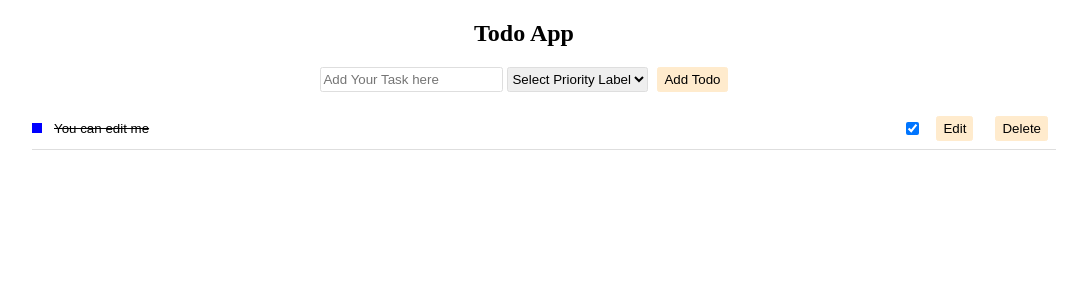
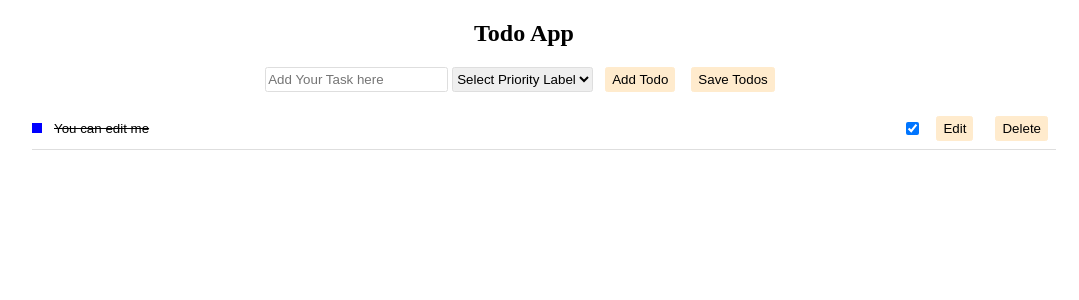
Before and after one commit to ponikar/react-todo, a React (Create React App) app: page / in a window 1280 px wide. Shown: the top 300 px of the page, without its empty margins (116-1195 px from the left). Built offline with nearby package versions, Linux system fonts and the light colour scheme.

Commit message:
Feature: Saving todos in Local Storage

```diff
--- a/src/components/todos/new-todo.jsx
+++ b/src/components/todos/new-todo.jsx
@@ -1,12 +1,15 @@
-import React, { useRef, useState } from "react";
+import React, { useEffect, useRef, useState } from "react";
 import { useTodos } from "../../contexts/todos-context";
+import { saveTodos } from "../../utils/local-storage";
 import { SelectPriorityInput } from "../common/select-priority-input";
+import { TodoButton } from "./todo-button";
 
 const INITIAL_STATE = { task: "", completed: false, priority: "normal" };
 export const NewTodo = () => {
-  const { createTodo } = useTodos();
+  const { createTodo, todos } = useTodos();
   const [newTodo, setNewTodo] = useState(INITIAL_STATE);
   const inputRef = useRef(null);
+  const [isSaved, setIsSaved] = useState(false);
 
   const onInputChange = (e) => {
     setNewTodo({ ...newTodo, [e.target.name]: e.target.value });
@@ -16,6 +19,16 @@ export const NewTodo = () => {
     if (!newTodo.task) return inputRef.current.focus();
     createTodo({ ...newTodo, id: new Date().getTime() });
     setNewTodo(INITIAL_STATE);
+  };
+
+  useEffect(() => {
+    // if someone updates todos,
+    setIsSaved(false);
+  }, [todos]);
+
+  const saveTodosBrowser = () => {
+    saveTodos(todos);
+    setIsSaved(true);
   };
   return (
     <section className="new-todo-container">
@@ -32,9 +45,10 @@ export const NewTodo = () => {
         onChange={onInputChange}
         name="priority"
       />
-      <button style={{ marginLeft: "5px" }} onClick={onButtonClick}>
-        Add Todo
-      </button>
+      <TodoButton onClick={onButtonClick}>Add Todo</TodoButton>
+      <TodoButton onClick={saveTodosBrowser}>
+        {isSaved ? "Todo Saved" : "Save Todos"}
+      </TodoButton>
     </section>
   );
 };
--- a/src/contexts/todos-context.jsx
+++ b/src/contexts/todos-context.jsx
@@ -1,4 +1,5 @@
-import { createContext, useContext, useState } from "react";
+import { createContext, useContext, useEffect, useState } from "react";
+import { getTodos } from "../utils/local-storage";
 
 const TodoContext = createContext([]);
 
@@ -11,6 +12,11 @@ export const TodoProvider = ({ children }) => {
       priority: "normal",
     },
   ]);
+
+  useEffect(() => {
+    const todos = getTodos();
+    if (todos) setTodos(todos);
+  }, []);
 
   const createTodo = (todo) => {
     setTodos([...todos, todo]);
--- /dev/null
+++ b/src/utils/local-storage.js
@@ -0,0 +1,8 @@
+export const saveTodos = (todos) => {
+  localStorage.setItem("todos", JSON.stringify(todos));
+};
+
+export const getTodos = () => {
+  const todos = localStorage.getItem("todos");
+  return todos ? JSON.parse(todos) : false;
+};
```
